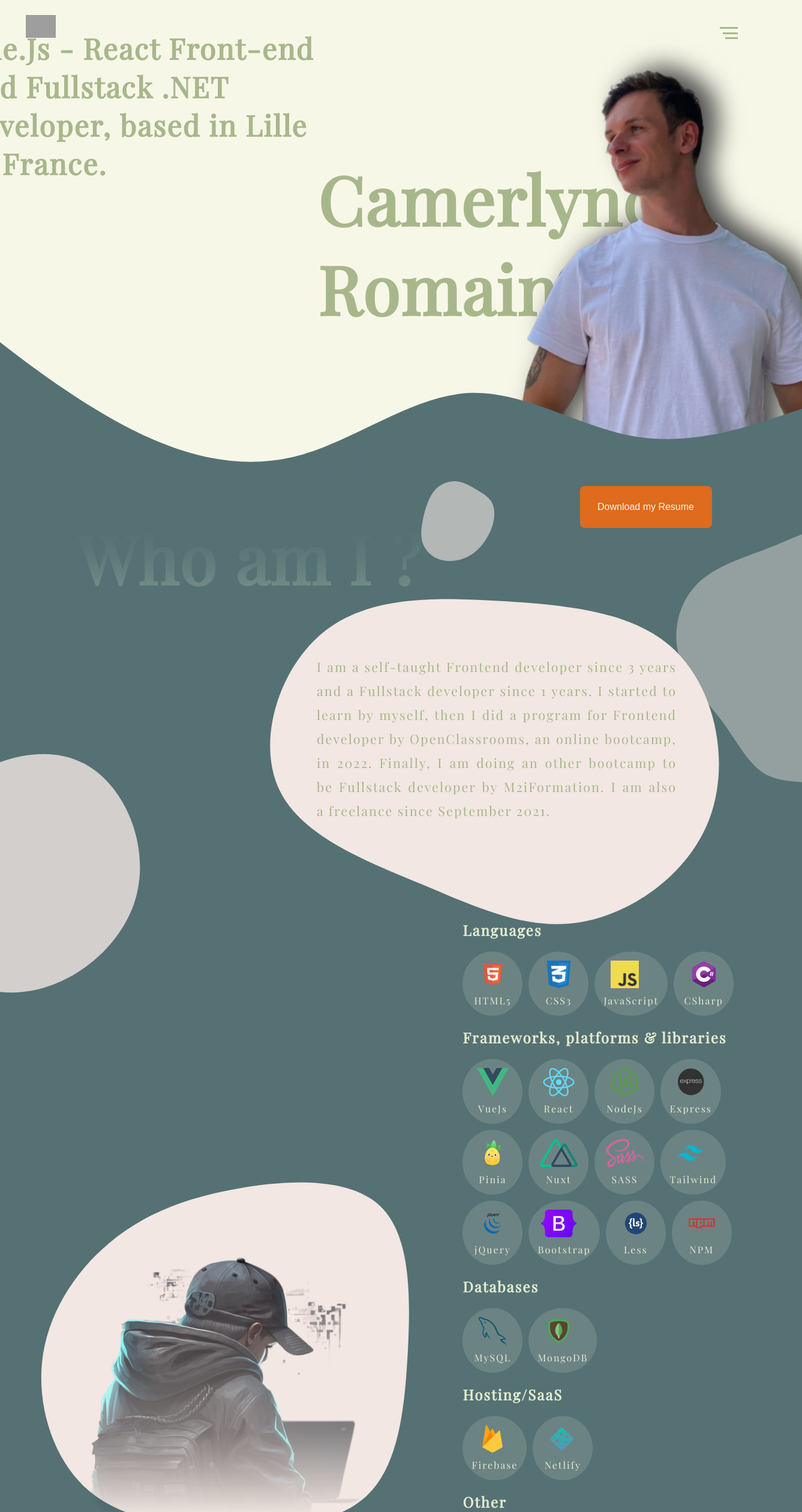
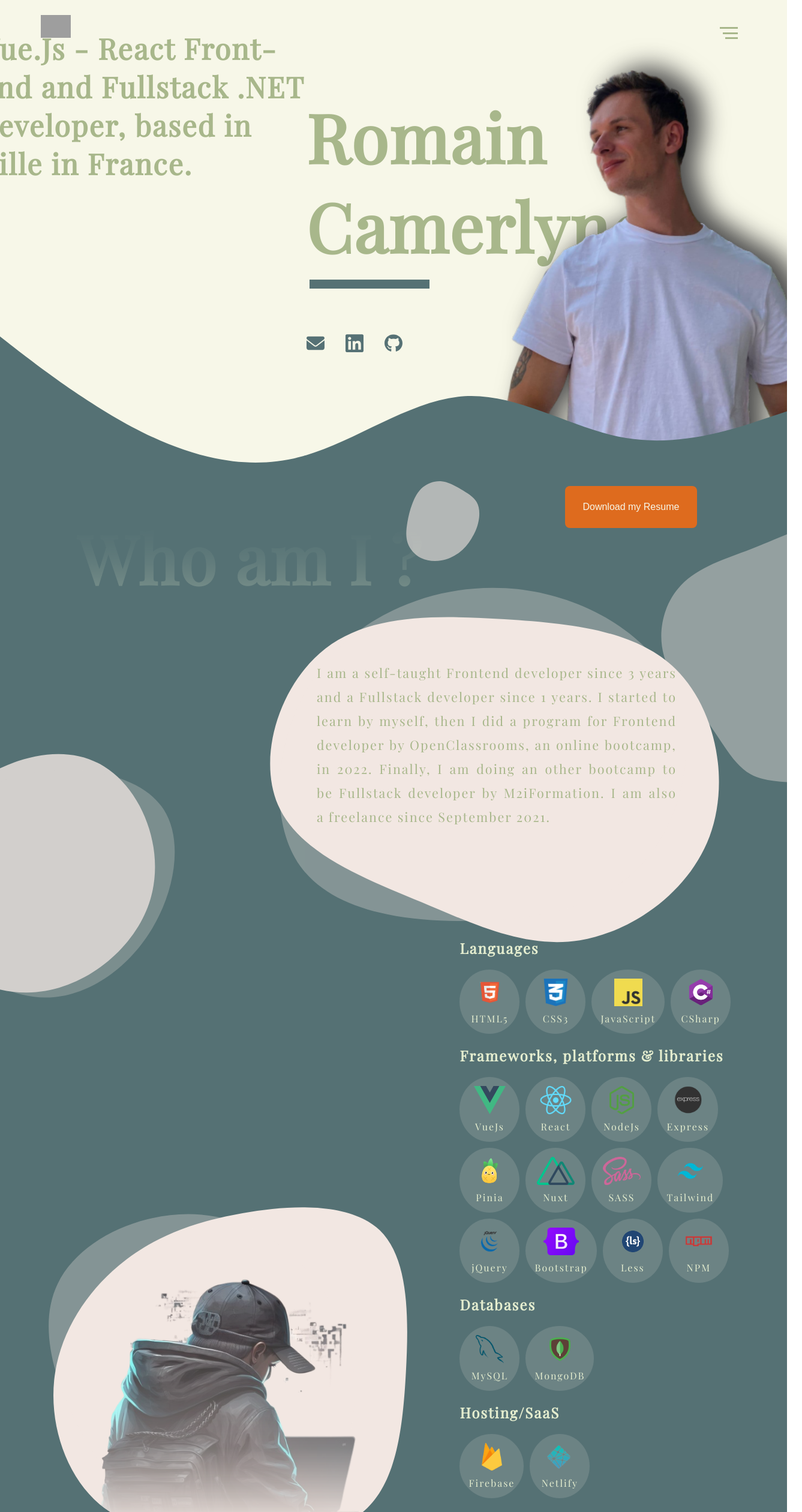
Before and after one commit to ParvaCamer/portfolio, a Vue app: page / in a window 1280 px wide. Shown: the top 2520 px of the page at 60% size, 1337 px wide, since content can reach past the window. Built offline with nearby package versions, Linux system fonts and the light colour scheme; grey boxes are pictures that could not be loaded.

Commit message:
many updates

```diff
--- a/src/Pages/AboutMe.vue
+++ b/src/Pages/AboutMe.vue
@@ -17,6 +17,11 @@
                         <path class="path-svg-text" fill="#F2E7E2"
                             d="M64,-45.4C79.6,-31.6,86.4,-5.2,79.8,15.9C73.1,37,53,52.6,33.8,56.8C14.5,60.9,-3.9,53.6,-25.4,45.8C-47,38.1,-71.8,30.1,-80.5,12.5C-89.2,-5.2,-82,-32.4,-65.9,-46.2C-49.8,-60.1,-24.9,-60.7,-0.3,-60.5C24.3,-60.2,48.5,-59.1,64,-45.4Z"
                             transform="translate(100 100)" />
+                        <svg class="svg-text svg-behind" viewBox="0 0 200 200" xmlns="http://www.w3.org/2000/svg">
+                            <path fill="#F2E7E2"
+                                d="M63.7,-38.5C74.4,-18.2,69.4,9.5,56.2,26.4C43,43.3,21.5,49.4,-3.6,51.5C-28.8,53.6,-57.6,51.7,-71.1,34.7C-84.6,17.6,-82.9,-14.6,-68.5,-37.1C-54.1,-59.5,-27,-72.2,-0.3,-72C26.5,-71.8,52.9,-58.8,63.7,-38.5Z"
+                                transform="translate(100 100)" />
+                        </svg>
                     </svg>
                     <p>I am a self-taught Frontend developer since {{ displayYear(2020) }} years and a Fullstack
                         developer
@@ -33,6 +38,10 @@
                 <path fill="#F2E7E2"
                     d="M68.8,-28.8C74.8,-3.9,55.4,22.8,31.4,39.3C7.4,55.8,-21.2,62.2,-42,49.1C-62.9,36.1,-75.9,3.6,-67.6,-24.5C-59.3,-52.5,-29.7,-76.2,0.9,-76.4C31.4,-76.7,62.8,-53.7,68.8,-28.8Z"
                     transform="translate(100 100)" />
+                <svg class="svg-behind" viewBox="10 10 200 200" xmlns="http://www.w3.org/2000/svg">
+                    <path fill="#F2E7E2" d="M56.4,-34.3C67.1,-14.2,65.4,11.3,54,28.7C42.5,46.1,21.3,55.3,-2.8,56.9C-26.9,58.5,-53.7,52.5,-64.9,35.4C-76,18.2,-71.3,-10.2,-57.9,-31.9C-44.5,-53.7,-22.2,-69,0.3,-69.2C22.9,-69.4,45.8,-54.5,56.4,-34.3Z" transform="translate(100 100)" />
+
+                </svg>
             </svg>
             <svg class="svg-right" viewBox="0 0 200 200" xmlns="http://www.w3.org/2000/svg">
                 <path fill="#F2E7E2"
@@ -46,6 +55,11 @@
                     <path fill="#F2E7E2"
                         d="M57.8,-57.4C69.3,-46.2,69.3,-23.1,68.1,-1.2C66.9,20.6,64.4,41.3,52.8,52.4C41.3,63.6,20.6,65.3,0.4,64.9C-19.9,64.5,-39.7,62,-53,50.9C-66.2,39.7,-72.8,19.9,-71,1.9C-69.1,-16.1,-58.8,-32.3,-45.5,-43.4C-32.3,-54.6,-16.1,-60.8,3.5,-64.2C23.1,-67.7,46.2,-68.5,57.8,-57.4Z"
                         transform="translate(100 100)" />
+                    <svg class="svg-behind" viewBox="0 0 199 197" xmlns="http://www.w3.org/2000/svg">
+                        <path fill="#F2E7E2"
+                            d="M53.7,-32.1C65.3,-11,67.3,14.5,56.7,36.3C46.2,58.2,23.1,76.4,2,75.2C-19.2,74.1,-38.3,53.7,-52.5,29.7C-66.7,5.7,-76,-21.7,-66.4,-41.6C-56.8,-61.6,-28.4,-74,-3.6,-71.8C21.1,-69.7,42.2,-53.1,53.7,-32.1Z"
+                            transform="translate(100 100)" />
+                    </svg>
                 </svg>
                 <img src="../assets/coding-guy-removebg.png" alt="coding-guy">
             </div>
@@ -77,6 +91,10 @@ export default {
     color: #e4edcf;
     background-color: #557174;
     overflow: hidden;
+
+    .svg-behind {
+        opacity: .3;
+    }
 
     .aboutme-container-whoami {
         display: flex;
@@ -174,6 +192,7 @@ export default {
             .aboutme-container-text {
                 position: relative;
                 height: 50vh;
+                margin-top: 30px;
 
                 .svg-text {
                     position: relative;
@@ -183,7 +202,7 @@ export default {
 
                 p {
                     position: absolute;
-                    top: 20px;
+                    top: 0px;
                     left: 350px;
                     width: 600px;
                     color: #a8b78b;
@@ -193,8 +212,6 @@ export default {
                     line-height: 5vh;
                 }
             }
-
-
         }
 
         .svg-container {
--- a/src/Pages/Home.vue
+++ b/src/Pages/Home.vue
@@ -14,11 +14,15 @@
                     }" />
             </div>
             <div class="home-container-flex">
-                <span></span>
-                <h1>Camerlynck Romain</h1>
+                <h1>Romain Camerlynck
+                    <span></span>
+                    <span></span>
+                    <span></span>
+                </h1>
                 <div class="home-container-logo-flex">
                     <LogoReachMe :style="changeLogoColor" />
                 </div>
+                <span></span>
             </div>
             <img class="picture-profile-image" src="../assets/picture-profile.png" alt="picture profile" />
             <svg xmlns="http://www.w3.org/2000/svg" viewBox="0 0 1440 320">
@@ -95,6 +99,12 @@ export default {
 </script>
 
 <style scoped lang="scss">
+@mixin unselectable {
+    -webkit-user-select: none;
+    -moz-user-select: none;
+    -ms-user-select: none;
+    user-select: none;
+}
 
 .home-container {
     color: #a8b78b;
@@ -113,7 +123,7 @@ export default {
 
     .home-favicon-animation {
         position: relative;
-        width: 60vw;
+        width: 56vw;
 
         h3 {
             position: relative;
@@ -125,19 +135,70 @@ export default {
     .home-container-flex {
         display: flex;
         flex-direction: column;
-        justify-content: space-between;
+        justify-content: space-evenly;
         height: auto;
 
         h1 {
             position: relative;
             font-size: 7em;
             margin: 50px 0 0;
+            @include unselectable();
+
+            &:hover {
+                span {
+                    bottom: -70px;
+                    left: 150px;
+                    width: 30%;
+
+                    &:nth-of-type(1)::before {
+                        content: "That's me !";
+                        position: absolute;
+                        top: -30px;
+                        left: 25%;
+                        font-size: .15em;
+                        color: #557174;
+                    }
+
+                    &:nth-of-type(2),
+                    &:nth-of-type(3) {
+                        opacity: 1;
+                    }
+                }
+            }
+
+            span {
+                content: "";
+                position: absolute;
+                bottom: -30px;
+                left: 5px;
+                width: 25%;
+                height: 15px;
+                background-color: #557174;
+                transition: all 0.3s ease-in-out, opacity .2s ease-in-out;
+
+                &:nth-of-type(2),
+                &:nth-of-type(3) {
+                    opacity: 0;
+                    bottom: 0;
+                    width: 10%;
+                    border-top-right-radius: 10px;
+                    border-bottom-right-radius: 10px;
+                }
+
+                &:nth-of-type(2) {
+                    transform: translateX(202px) translateY(44px) rotate(40deg);
+                }
+
+                &:nth-of-type(3) {
+                    transform: translateX(202px) translateY(96px) rotate(-40deg);
+                }
+            }
         }
 
         .home-container-logo-flex {
             display: flex;
             align-items: center;
-            gap: 25px;
+            gap: 35px;
         }
     }
 
--- a/src/components/AboutMe/Skills.vue
+++ b/src/components/AboutMe/Skills.vue
@@ -21,6 +21,7 @@ export default {
 .skills-container {
     display: flex;
     flex-direction: column;
+    align-items: center;
     background-color: #f2e7e225;
     border-radius: 50%;
     padding: 15px;
--- a/src/components/Home/Favicon.vue
+++ b/src/components/Home/Favicon.vue
@@ -29,7 +29,7 @@ export default {
     }
 
     100% {
-        left: 100%;
+        left: 90%;
     }
 }
 </style>
--- a/src/components/Layouts/Header.vue
+++ b/src/components/Layouts/Header.vue
@@ -127,7 +127,7 @@ header {
             }
 
             li {
-                padding: 10px 0 2px;
+                padding: 15px 0 2px;
                 font-size: 1.4em;
                 position: relative;
                 transition: all 0.3s ease-in-out;
--- a/src/components/Projects/DisplayInfos/MainCard.vue
+++ b/src/components/Projects/DisplayInfos/MainCard.vue
@@ -85,12 +85,11 @@ $color: #e4edcf;
         color: #000;
         transform: translateZ(0);
         transition: all 0.2s;
-
+        box-shadow: 10px 10px 0px #a8b68b80;
 
         &:hover {
-            box-shadow: -5px 5px 40px #000000,
-            20px -20px 120px #F7F7E7;;
-            transform: translateY(-10px);
+            box-shadow: 10px 10px 20px #6b745980;
+            transform: translate(10px, 10px);
         }
 
         &:is(:hover, :focus-visible) {
--- a/src/components/Projects/DisplayInfos/ShowMore.vue
+++ b/src/components/Projects/DisplayInfos/ShowMore.vue
@@ -2,6 +2,7 @@
     <Teleport to="body">
         <div class="container-show-more" @click="hideShowMore"></div>
         <div class="card-show-more">
+            <img class="xmark" src="../../../assets/xmark.svg" alt="xmark" @click="hideShowMore">
             <div class="circle left-side-circle"></div>
             <div class="circle right-side-circle"></div>
             <div class="left-side">
@@ -86,6 +87,13 @@ $border-radius: 12px;
 
     ::-webkit-scrollbar {
         display: none;
+    }
+
+    .xmark {
+        position: absolute;
+        top: 25px;
+        right: 25px;
+        width: 25px;
     }
 
     .circle {
```
Also changed, not shown: src/assets/xmark.svg (added).
